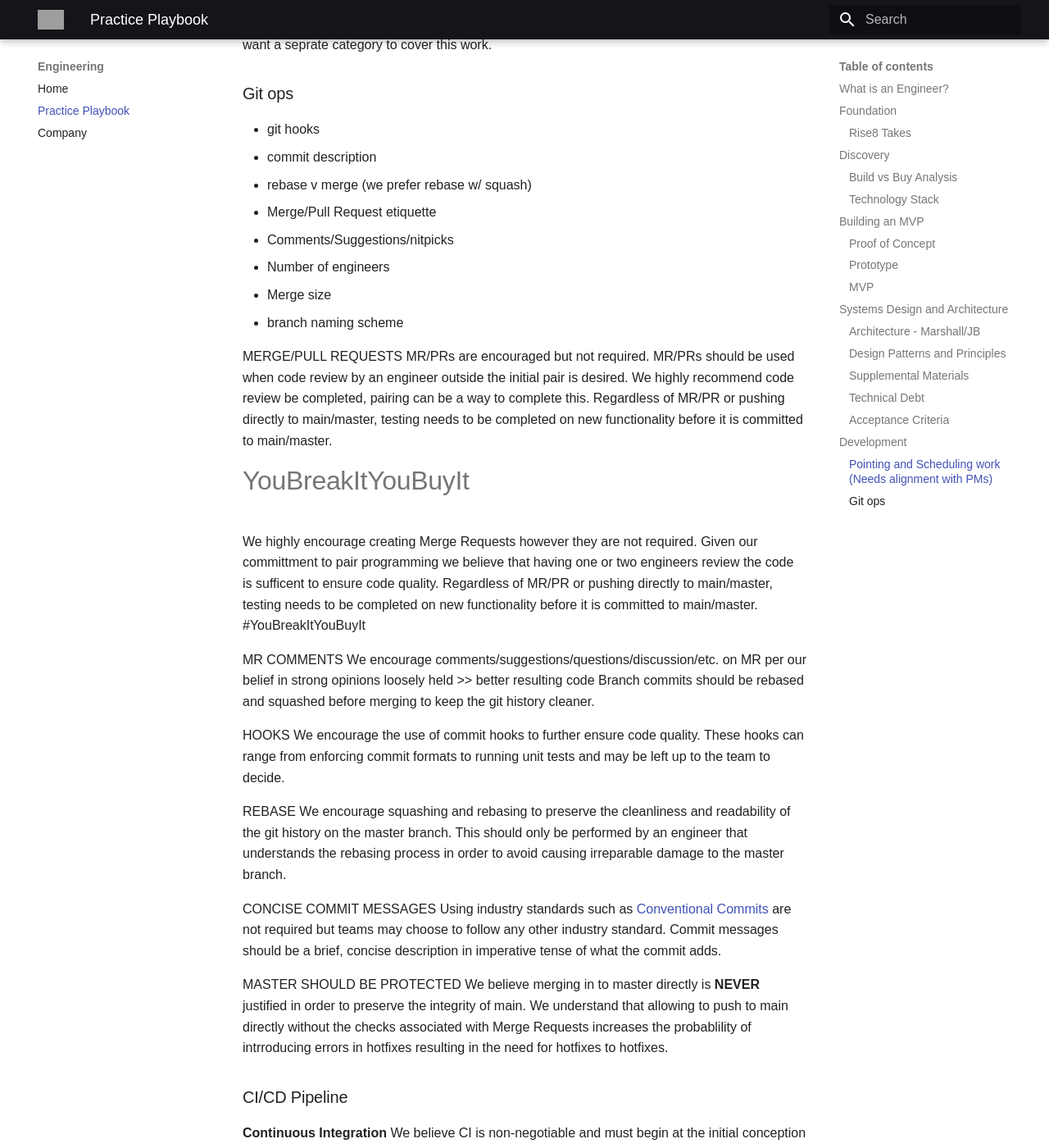
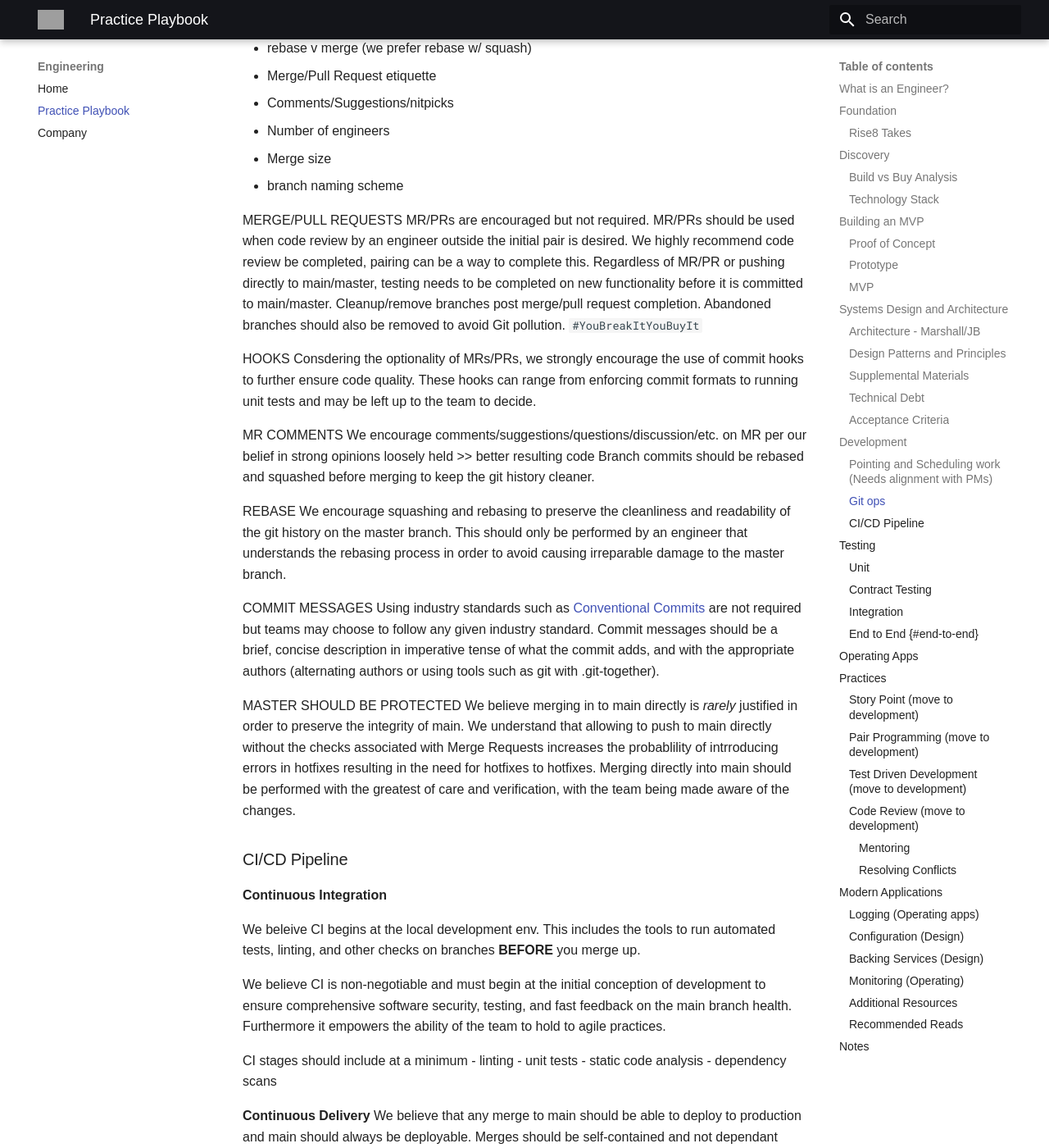
Before and after one commit to rise8-us/rise8-us, an MkDocs documentation site: the page built from docs/practice-playbook.md, in a window 1280 px wide and 1400 px high, scrolled down 7547 px. Shown: the whole window at 82% size. Built offline with MkDocs 1.6.1 and Material for MkDocs 9.7.7, drawn with Linux system fonts in a browser that asks for light colours; some web fonts are replaced; some of the changed text lies outside the part shown; grey boxes are pictures that could not be loaded.

Commit message:
refactor: commit merging strategies

```diff
--- a/docs/practice-playbook.md
+++ b/docs/practice-playbook.md
@@ -247,33 +243,35 @@ MR/PRs are encouraged but not required.
 MR/PRs should be used when code review by an engineer outside the initial pair is desired.
 We highly recommend code review be completed, pairing can be a way to complete this.
 Regardless of MR/PR or pushing directly to main/master, testing needs to be completed on new functionality before it is committed to main/master.
-#YouBreakItYouBuyIt
+Cleanup/remove branches post merge/pull request completion. Abandoned branches should also be removed to avoid Git pollution.
+`#YouBreakItYouBuyIt`
 
+HOOKS
+Consdering the optionality of MRs/PRs, we strongly encourage the use of commit hooks to further ensure code quality. These hooks can range from enforcing commit formats to running unit tests and may be left up to the team to decide.
 
-We highly encourage creating Merge Requests however they are not required. Given our committment to pair programming we believe that having one or two engineers review the code is sufficent to ensure code quality. Regardless of MR/PR or pushing directly to main/master, testing needs to be completed on new functionality before it is committed to main/master. #YouBreakItYouBuyIt
 
 MR COMMENTS
 We encourage comments/suggestions/questions/discussion/etc. on MR per our belief in strong opinions loosely held >> better resulting code
 Branch commits should be rebased and squashed before merging to keep the git history cleaner.
 
-HOOKS
-We encourage the use of commit hooks to further ensure code quality. These hooks can range from enforcing commit formats to running unit tests and may be left up to the team to decide.
-
 REBASE
 We encourage squashing and rebasing to preserve the cleanliness and readability of the git history on the master branch. This should only be performed by an engineer that understands the rebasing process in order to avoid causing irreparable damage to the master branch.
 
-CONCISE COMMIT MESSAGES
-Using industry standards such as [Conventional Commits](https://www.conventionalcommits.org/en/v1.0.0/#summary) are not required but teams may choose to follow any other industry standard. Commit messages should be a brief, concise description in imperative tense of what the commit adds.
-
+COMMIT MESSAGES
+Using industry standards such as [Conventional Commits](https://www.conventionalcommits.org/en/v1.0.0/#summary) are not required but teams may choose to follow any given industry standard. Commit messages should be a brief, concise description in imperative tense of what the commit adds, and with the appropriate authors (alternating authors or using tools such as git with .git-together).
 
 MASTER SHOULD BE PROTECTED
-We believe merging in to master directly is **NEVER** justified in order to preserve the integrity of main. We understand that allowing to push to main directly without the checks associated with Merge Requests increases the probablility of intrroducing errors in hotfixes resulting in the need for hotfixes to hotfixes.
-
+We believe merging in to main directly is *rarely* justified in order to preserve the integrity of main. We understand that allowing to push to main directly without the checks associated with Merge Requests increases the probablility of intrroducing errors in hotfixes resulting in the need for hotfixes to hotfixes. Merging directly into main should be performed with the greatest of care and verification, with the team being made aware of the changes.
 
 
 ### CI/CD Pipeline
 
 **Continuous Integration**
+
+We beleive CI begins at the local development env. This includes the tools to run automated tests, linting, and other checks on branches **BEFORE** you merge up.
+
+
+
 We believe CI is non-negotiable and must begin at the initial conception of development to ensure comprehensive software security, testing, and fast feedback on the main branch health. Furthermore it empowers the ability of the team to hold to agile practices.
 
 CI stages should include at a minimum
@@ -317,17 +315,23 @@ For further reading take a look at a the list of curated resources
 
 * [https://martinfowler.com/articles/practical-test-pyramid.html](https://martinfowler.com/articles/practical-test-pyramid.html)
 
+## Operating Apps
+---
+- Logging
+- Observability
+- Alerting
+- Incident response
 
 ## Practices
 ---
 
 Ceremonies
 
-### Story Point
+### Story Point (move to development)
 
 Engineers can help the team by helping to point stories. They can help estimate the amount or complexity of the work. Since engineers understand the work involved to fulfill a requirement,  they can ensure that stories are granular and right sized.
 
-### Pair Programming
+### Pair Programming (move to development)
 
 Rotate pairs daily? after ticket? weekly?
 
@@ -353,7 +357,7 @@ Here are few helpful hints when pairing:
 
 
 
-### Test Driven Development
+### Test Driven Development (move to development)
 
 Test Driven Development is software development practice. The process starts with authoring a failing test and then implementing the functionality required for the test to succeed. Often times referred to as “Red Green Refactor”, it consists of three distinct steps (red-green-refactor):
 
@@ -364,7 +368,7 @@ Test Driven Development is software development practice. The process starts wit
 3. Refactor
 
 
-### Code Review
+### Code Review (move to development)
 
 The primary purpose of code review is to make sure that the overall code health of the project's codebase is improving over time, and a series of trade-offs have to be balanced.
 
@@ -413,17 +417,17 @@ _This section was derived, with modifications, from [Google Engineering Practice
 ## Modern Applications
 
 
-### Logging
+### Logging (Operating apps)
 
 As you ship your application into production you want to make sure that your logs can be processed and aggregated easily. Designing your application in this fashion will allow the platform to treat all application logs the same. Additionally, it allows for providing a base set of services your organization will need to support and operate your application. A few examples include, access to logs for debugging as well as setting up alerts for monitoring. The standard practice is to write log entries to stdout. For further information, check out the  [logs](https://12factor.net/logs) section on [12factor.net](https://12factor.net/)
 
 
-### Configuration
+### Configuration (Design)
 
 Your application will exist in numerous environments including development, staging and production. For this reason, it is important that your application can be configured easily. Keep in mind that your application is likely to end up on a platform like Kubernetes where managing the lifecycle of an application is important. The standard practice is to expose configuration via granular environment variables. The configuration defines a contract with the tools that manages your application’s lifetime. For further information, check out the [config](https://12factor.net/config) section on [12factor.net](https://12factor.net/)
 
 
-### Backing Services
+### Backing Services (Design)
 
 As you build out your application, there will be a set of services you wish to consume. You should consider what services are needed and if they are provided as part of the platform offering. Configuring these services is as simple as adding environment variables to your configuration (see above). Listed below are common services:
 
@@ -436,7 +440,7 @@ As you build out your application, there will be a set of services you wish to c
 5. Email (ie SMTP)
 
 
-### Monitoring
+### Monitoring (Operating)
 
 Monitoring your application will help you be successful. Monitoring can help you understand how your application is being used and by whom. Monitoring can help you understand whether your application is functioning. When you start building your application consider the following:
 
```
Also changed, not shown: other parts of docs/practice-playbook.md (+0 -4 lines).
